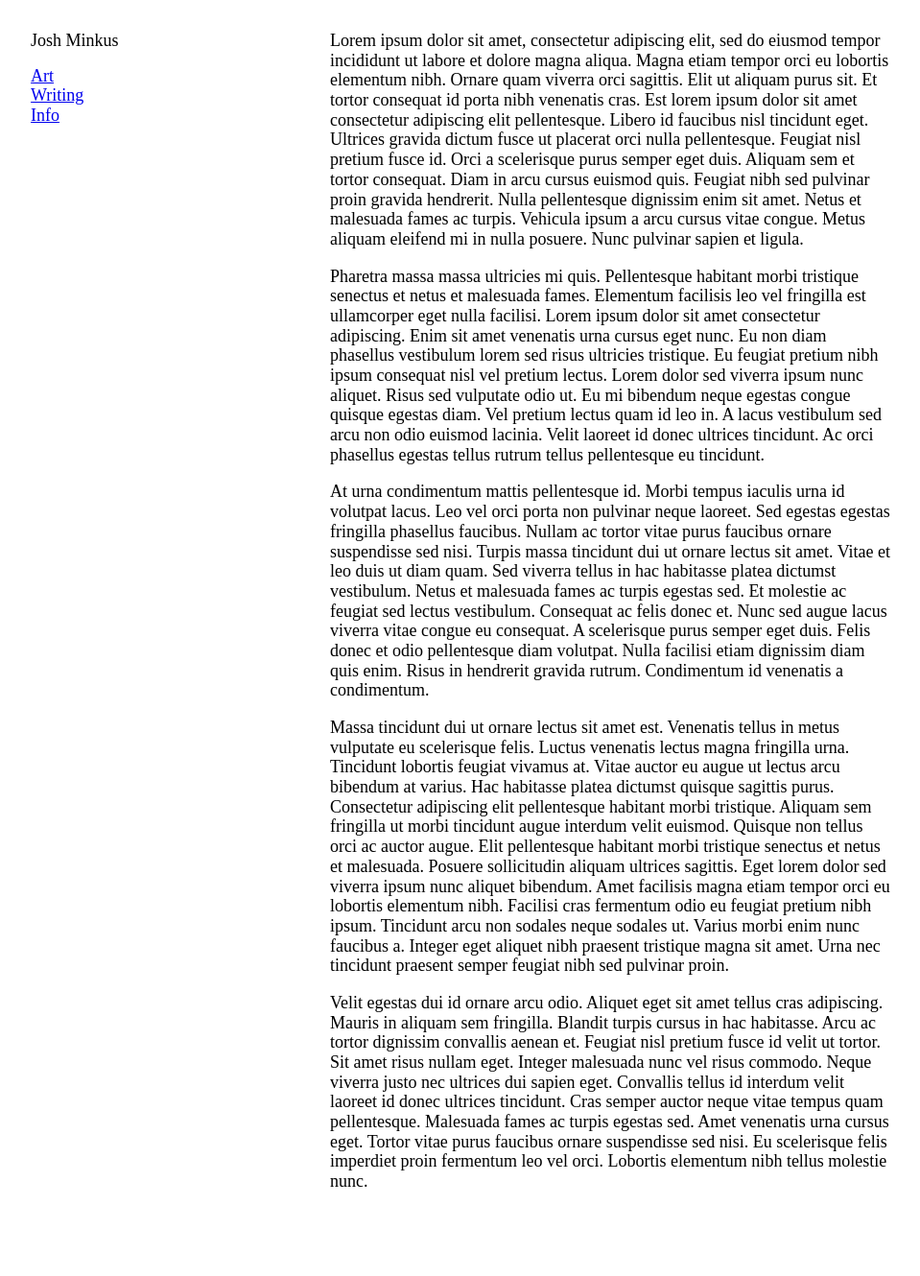
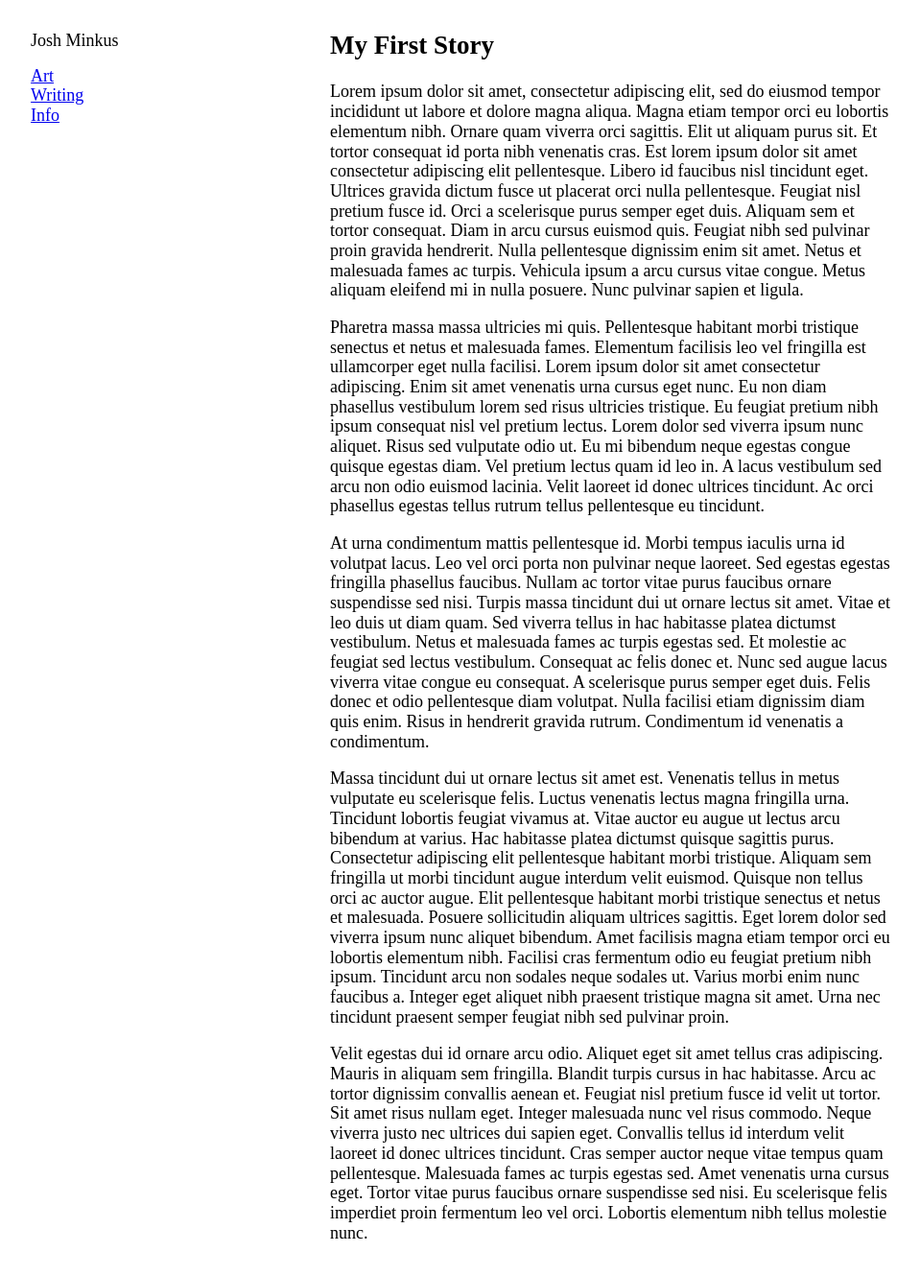
Before and after one commit to Jilkus/jilkus.github.io, a Jekyll site: the page built from _writings/my-first-story.md, in a window 1280 px wide and 1345 px high. Shown: the top 1330 px of the window at 96% size, without its empty margins (0-959 px from the left). Built offline with Jekyll 4.4.1, drawn with Linux system fonts in a browser that asks for light colours.

Commit message:
Setup writing template

```diff
--- a/_config.yml
+++ b/_config.yml
@@ -10,3 +10,10 @@ collections:
   writings:
     output: true
     permalink: /writing/:path/
+
+defaults:
+  - scope:
+      path: ""
+      type: "writings"
+    values:
+      layout: "writing"
--- a/_layouts/writing.html
+++ b/_layouts/writing.html
@@ -1,24 +1,9 @@
-<!DOCTYPE html>
-<html lang="{{ site.lang | default: "en-US" }}">
-  <head>
-    <meta name="viewport" content="width=device-width, initial-scale=1">
-    <meta charset="utf-8">
-    <title>{{ page.title }} - {{ site.title }}</title>
-    <link rel="stylesheet" href="{{ "/assets/css/main.css" | relative_url }}">
-  </head>
-  <body class="">
-    <header id="left-col">
-      <nav>
-        <span id="name">Josh Minkus</span>
-        <ul>
-          <li><a href="/art">Art</a></li>
-          <li><a href="/writing">Writing</a></li>
-          <li><a href="/info">Info</a></li>
-        </ul>
-      </nav>
-    </header>
-    <main id="main-col">
-      {{ content }}
-    </main>
-  </body>
-</html>
+---
+layout: default
+---
+
+<article>
+  <h1>{{page.title}}</h1>
+
+  {{ content }}
+</article>
--- a/_sass/base.scss
+++ b/_sass/base.scss
@@ -20,6 +20,10 @@ p {
 }
 
 p:first-of-type {
+  margin-top: 0;
+}
+
+h1, h2, h3 {
   margin-top: 0;
 }
 
```
Also changed, not shown: _writings/my-first-story.md (+0 -1 lines).
